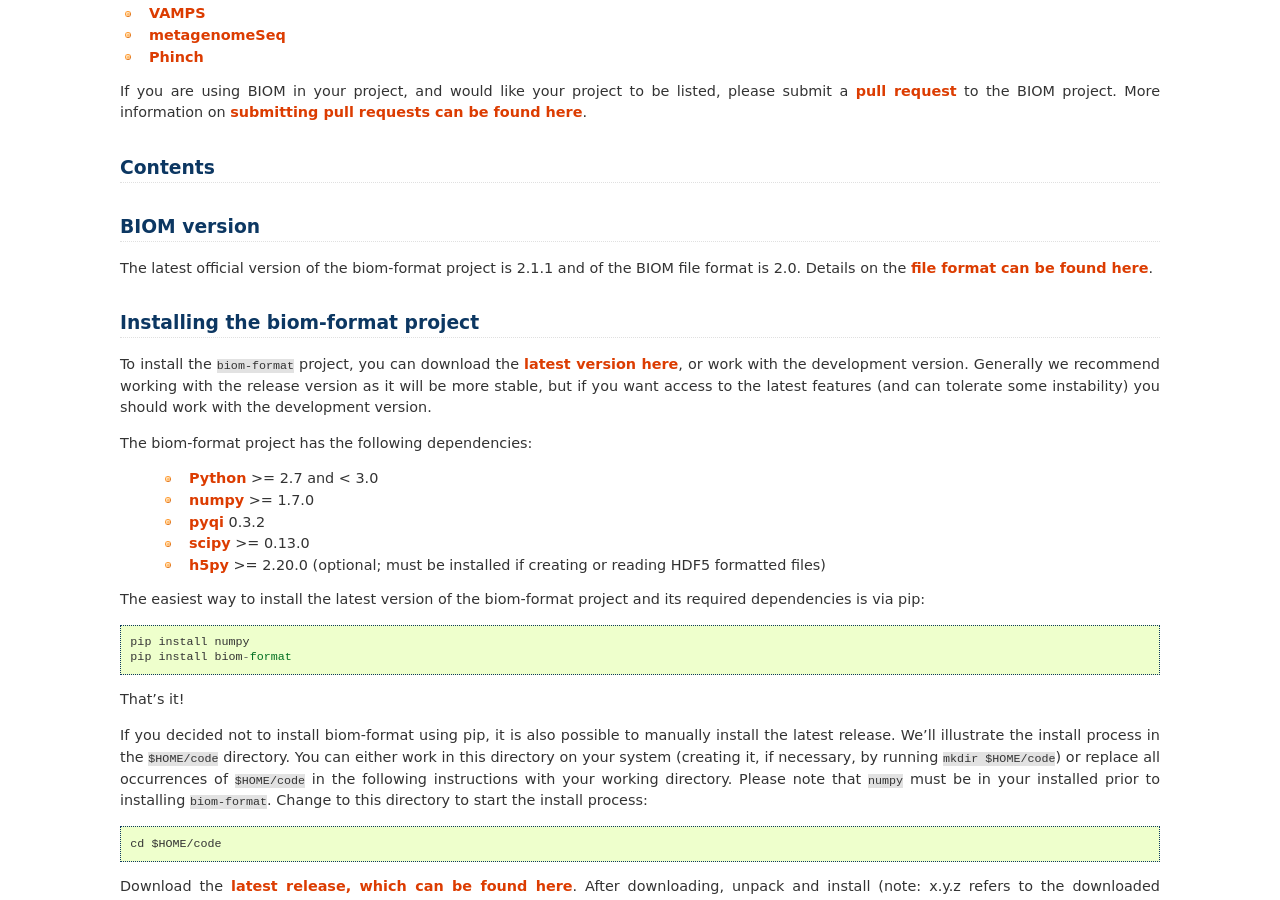
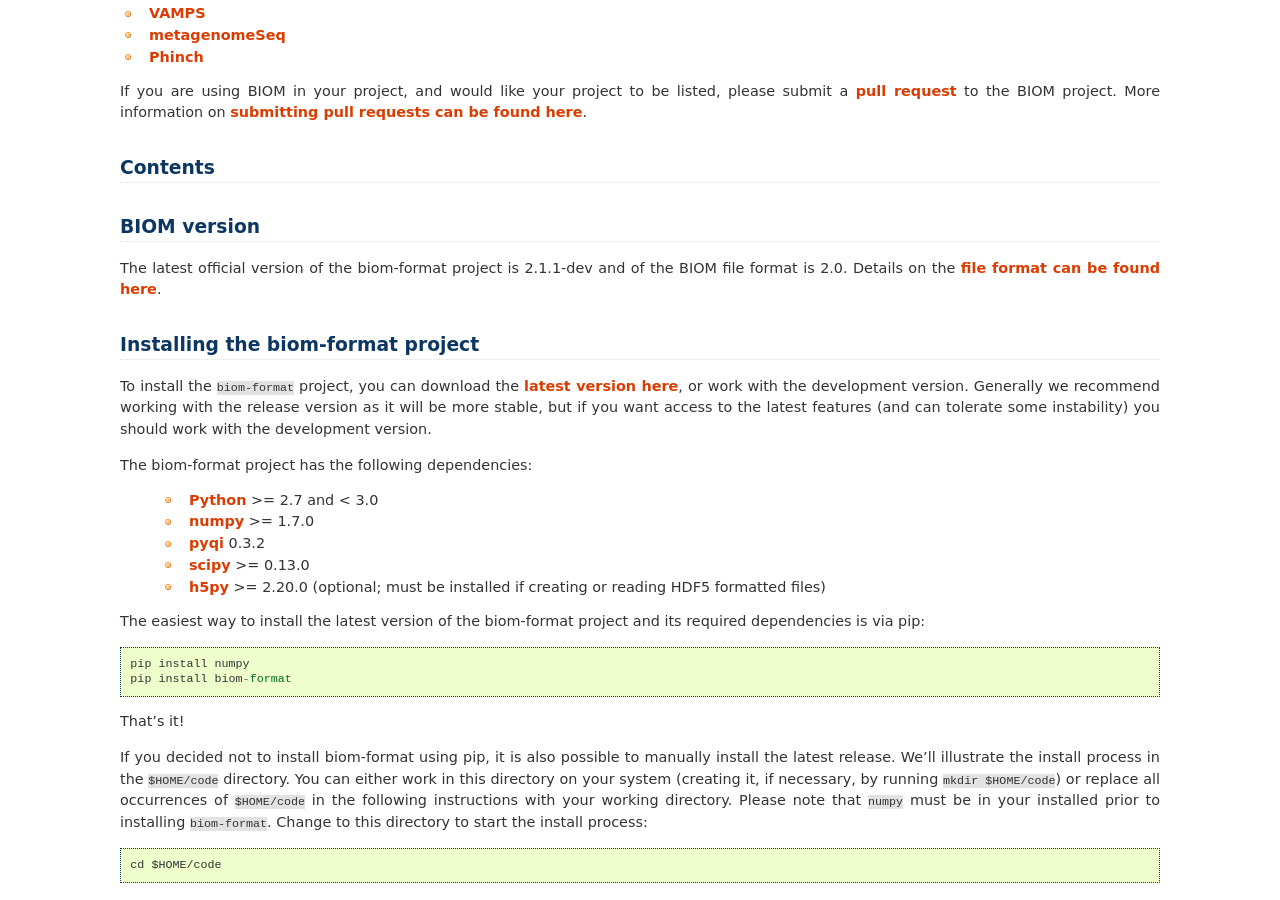
Before and after one commit to biocore/biom-format, a Sphinx documentation site: the page built from doc/index.rst, in a window 1280 px wide and 900 px high, scrolled down 910 px. Built offline with Sphinx 7.4.7, drawn with Linux system fonts in a browser that asks for light colours; formulas are drawn with MathJax 3; pages that are not in the unit, such as notebooks, are missing from menus.

Commit message:
REL: version strings didn't get bumped to dev

```diff
--- a/biom/__init__.py
+++ b/biom/__init__.py
@@ -57,7 +57,7 @@ __credits__ = ["Daniel McDonald", "Jai Ram Rideout", "Greg Caporaso",
                "Michael Shaffer"]
 __license__ = "BSD"
 __url__ = "http://biom-format.org"
-__version__ = "2.1.1"
+__version__ = "2.1.1-dev"
 __maintainer__ = "Daniel McDonald"
 __email__ = "daniel.mcdonald@colorado.edu"
 __format_version__ = (2, 1)
--- a/doc/conf.py
+++ b/doc/conf.py
@@ -66,8 +66,8 @@ copyright = u'2011-2013, The BIOM Format Development Team'
 # built documents.
 #
 # The full version, including alpha/beta/rc tags.
-version = "2.1.1"
-release = "2.1.1"
+version = "2.1.1-dev"
+release = "2.1.1-dev"
 
 # The language for content autogenerated by Sphinx. Refer to documentation
 # for a list of supported languages.
--- a/setup.py
+++ b/setup.py
@@ -35,7 +35,7 @@ __copyright__ = "Copyright 2011-2013, The BIOM Format Development Team"
 __credits__ = ["Greg Caporaso", "Daniel McDonald", "Jose Clemente",
                "Jai Ram Rideout", "Jorge Cañardo Alastuey", "Michael Hall"]
 __license__ = "BSD"
-__version__ = "2.1.1"
+__version__ = "2.1.1-dev"
 __maintainer__ = "Daniel McDonald"
 __email__ = "mcdonadt@colorado.edu"
 
```
Also changed, not shown: ChangeLog.md (+1 -1 lines), 1 other file.
